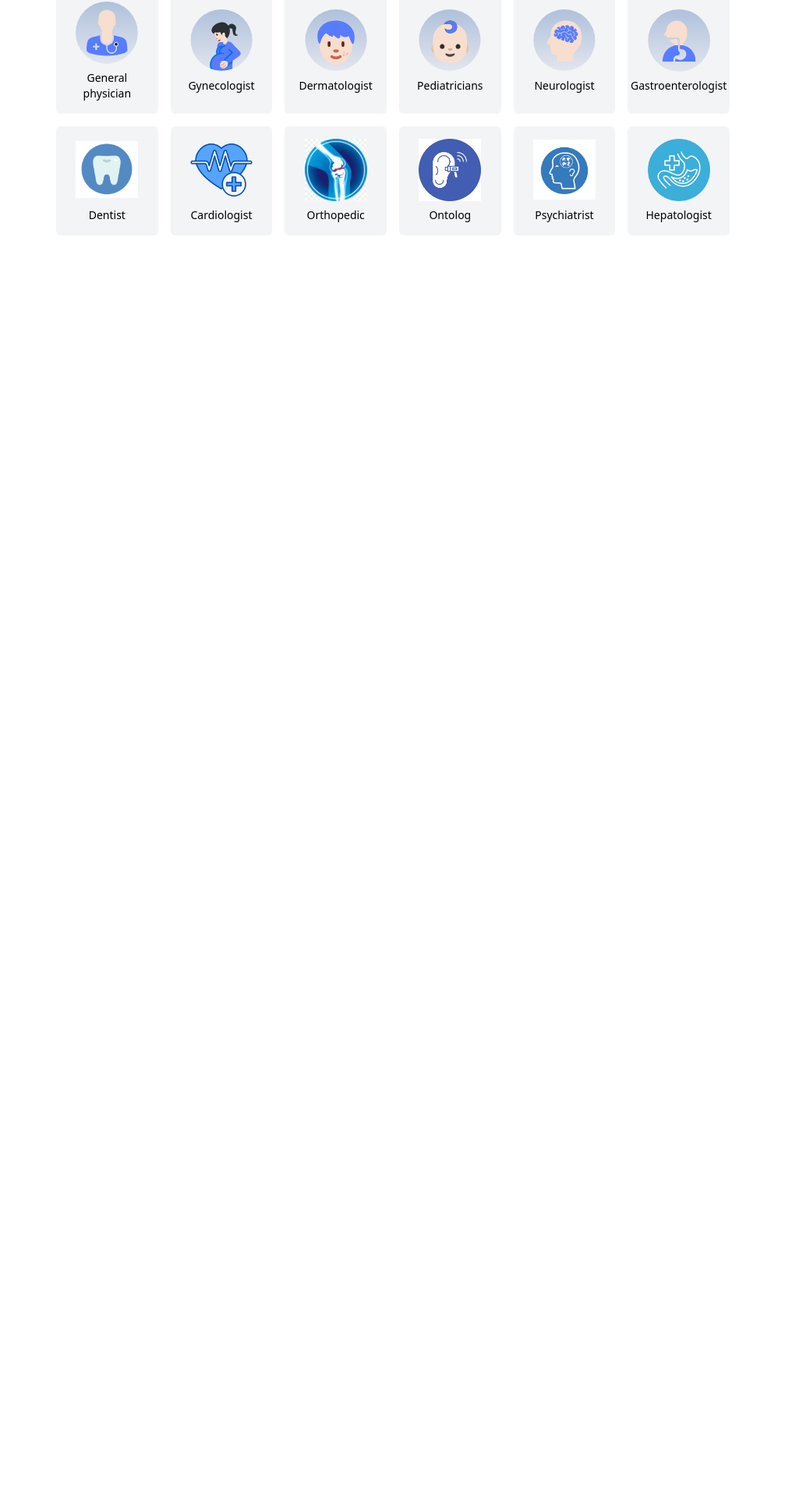
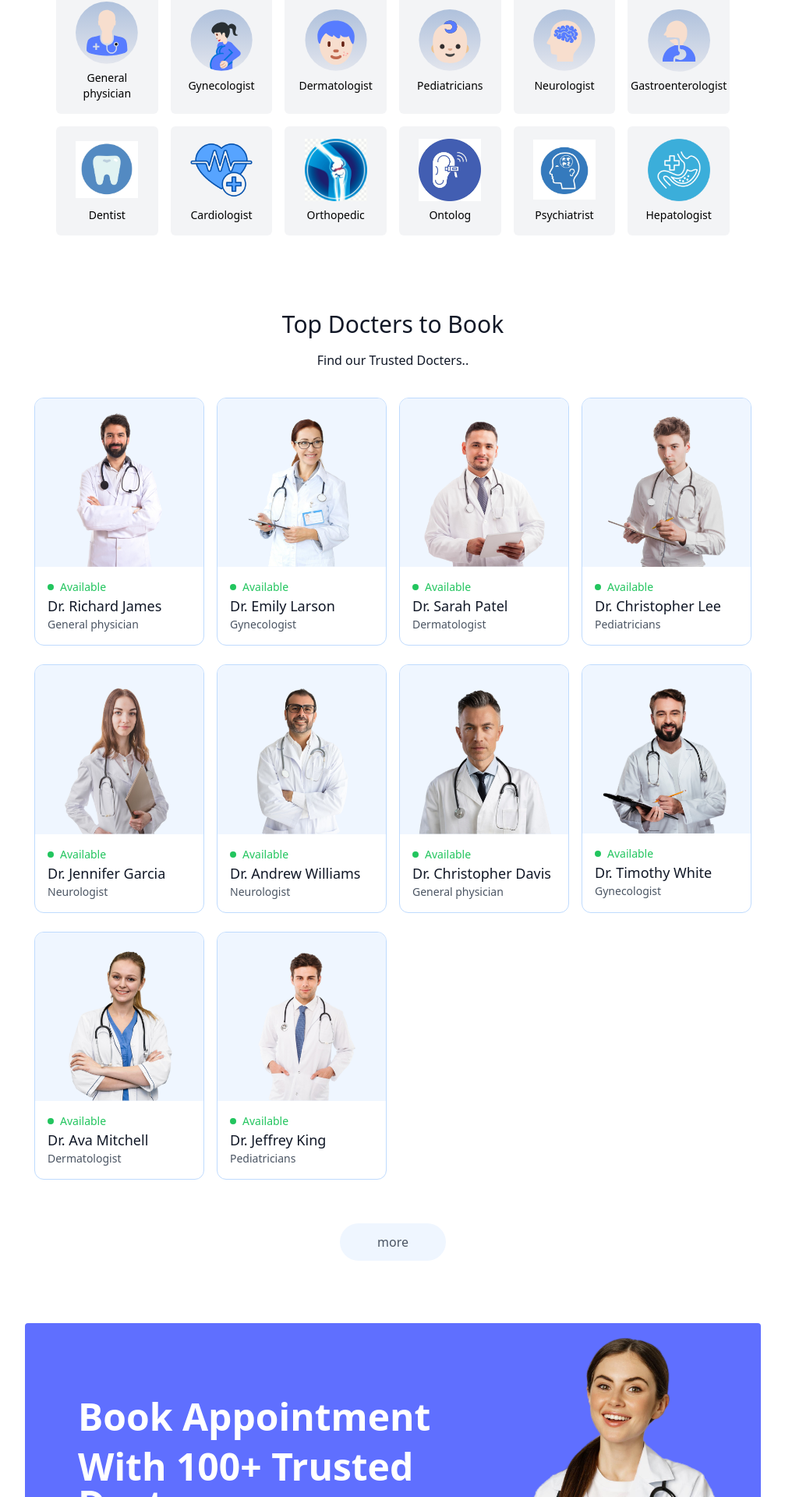
Before and after one commit to VarshaShetty28/health_grid, a React (Vite) app in the folder frontend/: page / in a window 1280 px wide. Shown: the part 876-2796 px from the top of the page at 78% size, without its empty margins (136-1143 px from the left). Before the commit the page ends 1210 px from the top, so only its background shows below. Built offline with nearby package versions, Linux system fonts and the light colour scheme.

Commit message:
Added Banner Section

```diff
--- a/frontend/index.html
+++ b/frontend/index.html
@@ -1,5 +1,6 @@
 <!doctype html>
-<html lang="en">
+<!-- scroll-smooth is added to scroll sommethly wyile clicking anything  -->
+<html lang="en" class="scroll-smooth">
   <head>
     <meta charset="UTF-8" />
     <link rel="icon" type="image/svg+xml" href="/vite.svg" />
--- /dev/null
+++ b/frontend/src/components/Banner.jsx
@@ -0,0 +1,23 @@
+import React from 'react'
+import { assets } from '../assets/assets'
+
+const Banner = () => {
+  return (
+    <div className='flex bg-primary rounded px-6 sm:px-10 md:px-14 lg:px-12 my-20 md:mx-10 '>
+        {/* Left Side  */}
+        <div className='flex-1 py-8 sm:py-10 lg:py-24 lg:pl-5 ' >
+           <div className='text-xl sm:text-2xl md:text-3xl lg:text-5xl font-semibold text-white'>
+                <p>Book Appointment</p>
+                <p className='mt-4' >With 100+ Trusted Doctors</p>
+           </div>
+            <button className='bg-white text-sm sm:text-base text-gray-600 px-8 py-3 rounded-full mt-6 hover:scale-105 translate-all' >Create Account</button>
+        </div>
+        {/* Right Side  */}
+        <div className='hidden md:block md:w-1/2 lg:w-[370px] relative'>
+            <img className='w-full absolute bottom-0 right-0 max-w-md ' src={assets.appointment_img} alt="" />
+        </div>
+    </div>
+  )
+}
+
+export default Banner
--- a/frontend/src/components/SpecialityMenu.jsx
+++ b/frontend/src/components/SpecialityMenu.jsx
@@ -36,7 +36,7 @@ const SpecialityMenu = () => {
     <div id="speciality" className="w-full max-w-4xl mx-auto px-4 py-8">
       {/* Header Section */}
       <div className="text-center mb-6">
-        <h1 className="text-3xl font-bold">
+        <h1 className="text-3xl font-bold text-orange-500">
           Search <span className="text-blue-500">Doctors</span>
         </h1>
         <p className="text-gray-600 mt-2">
--- /dev/null
+++ b/frontend/src/components/TopDocters.jsx
@@ -0,0 +1,37 @@
+import React, { useContext } from 'react'
+import { useNavigate } from 'react-router-dom'
+import { AppContext } from '../context/AppContext'
+
+const TopDocters = () => {
+    const navigate = useNavigate()
+    const { doctors } = useContext(AppContext) //This is instead of Importing the Doctors from assets
+    // We can use this useContext bcs we dexlared it in AppContext file
+
+
+  return (
+    <div className='flex flex-col items-center gap-4 my-16 text-gray-900 md:mx-10'>
+        <h1 className='text-3xl font-medium'>Top Docters to Book </h1>
+        <p className=' text-center'>Find our Trusted Docters.. </p>
+       <div className=' w-full grid grid-cols-auto gap-4 pt-5 gap-y-6 px-3 '>
+            {doctors.slice(0,10).map((item,index)=>(
+                <div onClick={()=>navigate(`/appointment/${item._id}`)} className='border border-blue-200 rounded-xl overflow-hidden cursor-pointer hover:translate-y-[10px] transition-all duration-500' key={index }>
+                    <img className='bg-blue-50' src={item.image} alt="" />
+                    <div className='p-4'>
+                        <div className='flex items-center gap-2 text-sm text-center text-green-500' >
+                            <p className='w-2 h-2 rounded-full bg-green-500' ></p>
+                            <p>Available</p>
+                        </div>
+                        <p className='text-gray-900 text-lg font-medium' >{item.name}</p>
+                        <p className='text-gray-600 text-sm' >{item.speciality}</p>
+                    </div>
+                </div>
+            ))}
+       </div>
+       <button
+       onClick={ () => { navigate('/doctors'),scrollTo(0,0)}} //scrollTo(0,0) is used To redirectaS to The Top of the Doctors page only
+       className='bg-blue-50 text-gray-600 px-12 py-3 rounded-full mt-10'  >more</button>
+    </div>
+  )
+}
+
+export default TopDocters
--- /dev/null
+++ b/frontend/src/context/AppContext.jsx
@@ -0,0 +1,19 @@
+//It simplifies state sharing across multiple components
+// without prop drilling, making global state management easier
+
+
+import { createContext } from "react";
+import { doctors } from '../assets/assets'
+export const AppContext = createContext()
+const AppContextProvider = (props) => {
+        const value = {
+                doctors
+        }
+        return(
+                <AppContext.Provider value={value}>
+                        {props.children}
+                </AppContext.Provider>
+        )
+}
+
+export default AppContextProvider
--- a/frontend/src/main.jsx
+++ b/frontend/src/main.jsx
@@ -3,9 +3,12 @@ import { createRoot } from 'react-dom/client'
 import './index.css'
 import App from './App.jsx'
 import {BrowserRouter} from 'react-router-dom'
+import AppContextProvider from './context/AppContext.jsx'
 
 createRoot(document.getElementById('root')).render(
   <BrowserRouter>
-    <App />
+     <AppContextProvider>
+          <App />
+     </AppContextProvider>
   </BrowserRouter>,
 )
--- a/frontend/src/pages/Home.jsx
+++ b/frontend/src/pages/Home.jsx
@@ -1,12 +1,16 @@
 import React from 'react'
 import Header from '../components/Header'
 import SpecialityMenu from '../components/SpecialityMenu'
+import TopDocters from '../components/TopDocters'
+import Banner from '../components/Banner'
 
 const Home = () => {
   return (
     <div>
       <Header/>
       <SpecialityMenu/>
+      <TopDocters/>
+      <Banner/>
     </div>
   )
 }
--- a/frontend/tailwind.config.js
+++ b/frontend/tailwind.config.js
@@ -8,6 +8,9 @@ export default {
         extend: {
                 colors:{
                   'primary' : "#5f6FFF"
+                },
+                gridTemplateColumns:{
+                    'auto' : 'repeat(auto-fill , minmax(200px,1fr))'
                 },
                 animation: {
                   'fade-in': 'fadeIn 0.5s ease-out forwards',
```
